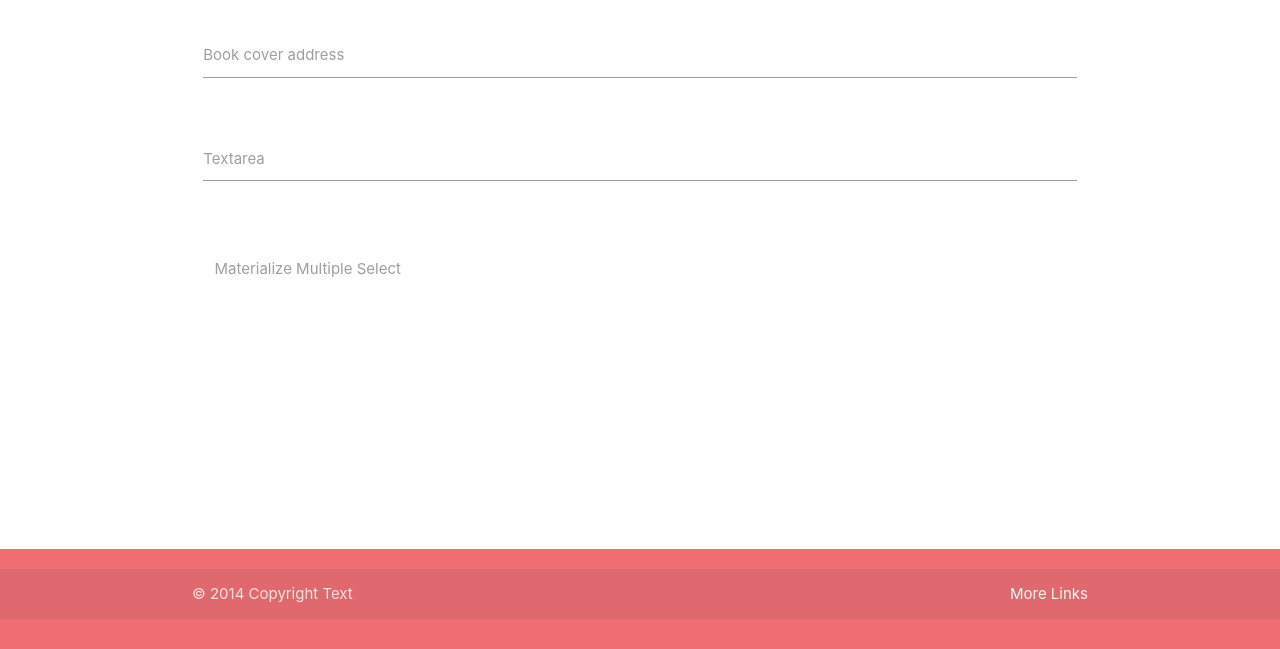
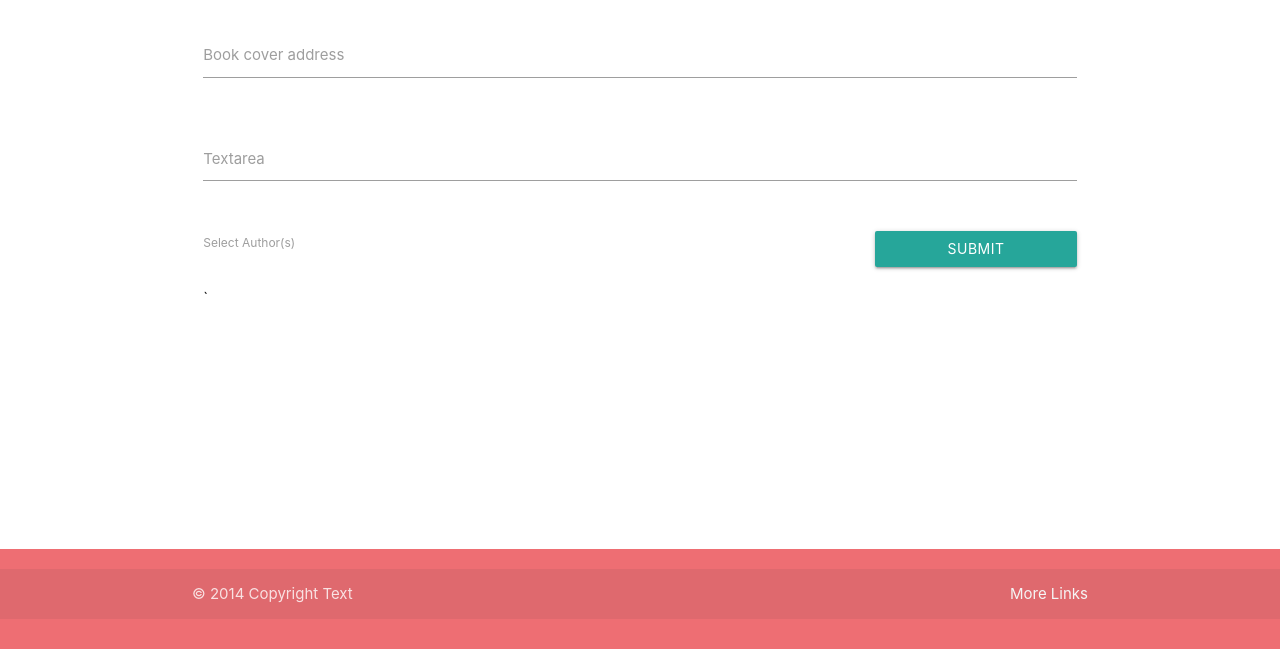
Before and after one commit to joha0033/g-reads-client-g51, a plain HTML site: page HTML/create-book.html in a window 1280 px wide. Shown: the part 151-800 px from the top of the page. Drawn offline with nearby package versions, Linux system fonts and the light colour scheme.

Commit message:
button added

```diff
--- a/HTML/create-book.html
+++ b/HTML/create-book.html
@@ -54,15 +54,25 @@
                 </div>
               </div>
 
-              <div class="input-field col s12">
+                <div class="row">
+                  <div class= "col s9">
                         <select multiple>
                           <option value="" disabled selected>Choose your option</option>
                           <option value="Author1">Author 1</option>
                           <option value="Author2">Author 2</option>
                           <option value="Author3">Author 3</option>
                         </select>
-                <label>Materialize Multiple Select</label>
+                      <label>Select Author(s)</label>
                     </div>
+                    <div class='col s3'>
+                      <button class="btn waves-effect waves-light" type="submit" name="action">Submit
+                        <i class="material-icons right">submit</i>
+                      </button>
+                    </div>
+                </div>`
+
+
+
 
 
           </form>
```
Lines whose indentation alone changed are shown as unchanged.
